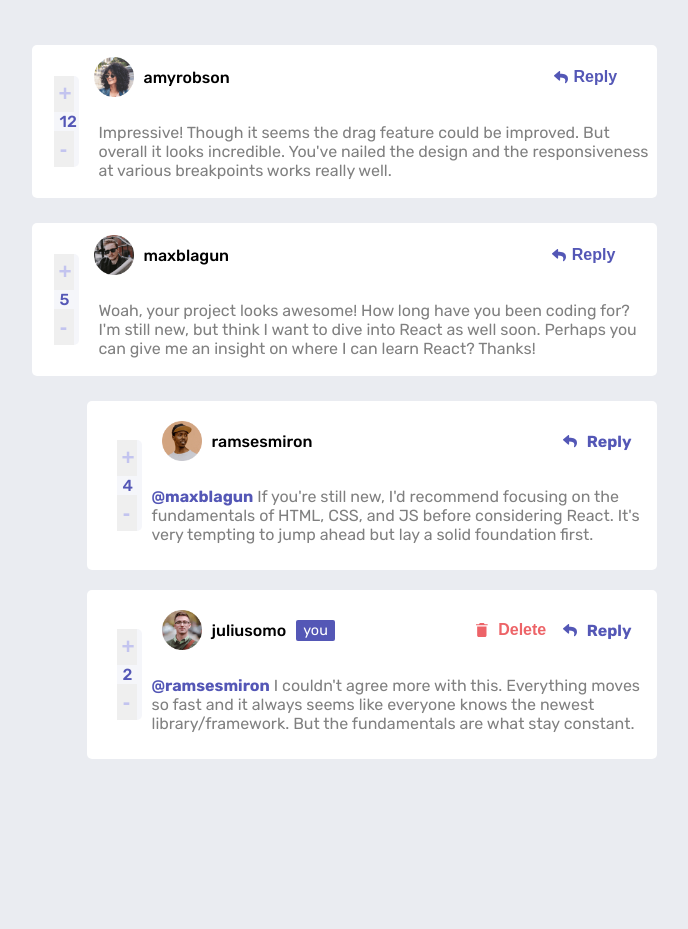
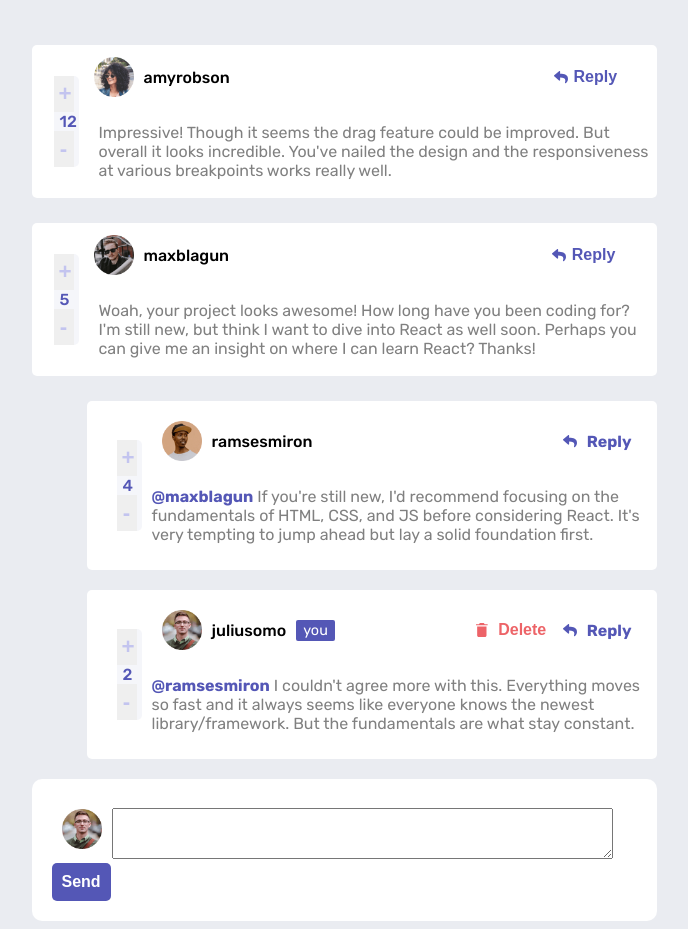
Before and after one commit to JesusVS760/Interactive-Comment-Section, a React (Vite) app: page / in a window 1280 px wide. Shown: the whole page, without its empty margins (296-984 px from the left). Before the commit the page ends 800 px from the top, so only its background shows below. Built offline with nearby package versions, Linux system fonts and the light colour scheme.

Commit message:
progress

```diff
--- a/src/components/CommentCard.css
+++ b/src/components/CommentCard.css
@@ -78,3 +78,19 @@ img {
   margin-top: 20px;
   display: flex;
 }
+.post-container {
+  background: #fff;
+  padding: 20px;
+  border-radius: 10px;
+}
+.post-container button {
+  border: none;
+  outline: none;
+  padding: 10px;
+  border-radius: 5px;
+  background: hsl(238, 40%, 52%);
+  font-size: 1rem;
+  color: white;
+  font-weight: 700;
+  cursor: pointer;
+}
--- a/src/components/CommentCard.jsx
+++ b/src/components/CommentCard.jsx
@@ -2,6 +2,8 @@ import React, { useEffect, useState } from "react";
 import profilePicAmy from "../images/avatars/image-amyrobson.png";
 import profilePicMax from "../images/avatars/image-maxblagun.png";
 import ButtonCard from "./ButtonCard";
+import juliusomo from "../images/avatars/image-juliusomo.png";
+
 import ExistingReply from "./ExistingReply";
 import ReplyCard from "./ReplyCard";
 import ReplyArrow from "../images/icon-reply.svg";
@@ -88,6 +90,11 @@ const CommentCard = () => {
             <ExistingReply commentId={4} />
           </div>
         </div>
+        <div className="post-container">
+          <img src={juliusomo} alt="postPic" />
+          <textarea id="" cols="60" rows="3"></textarea>
+          <button className="send-button">Send</button>
+        </div>
       </div>
     </>
   );
```
